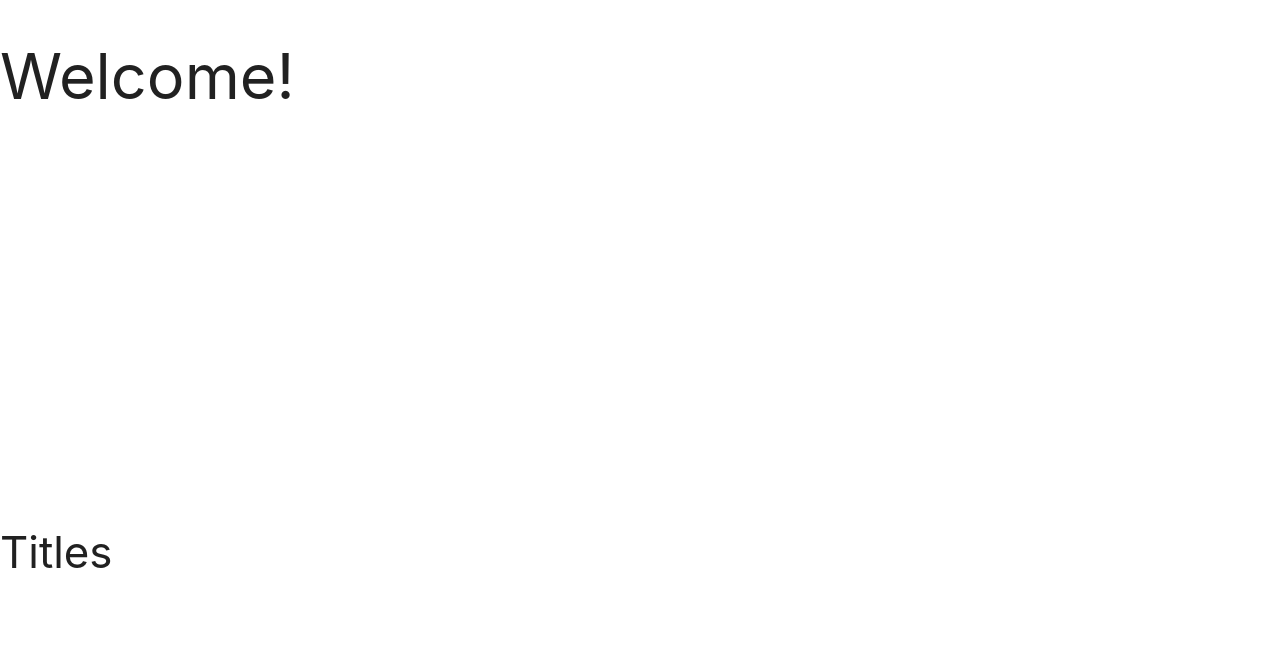
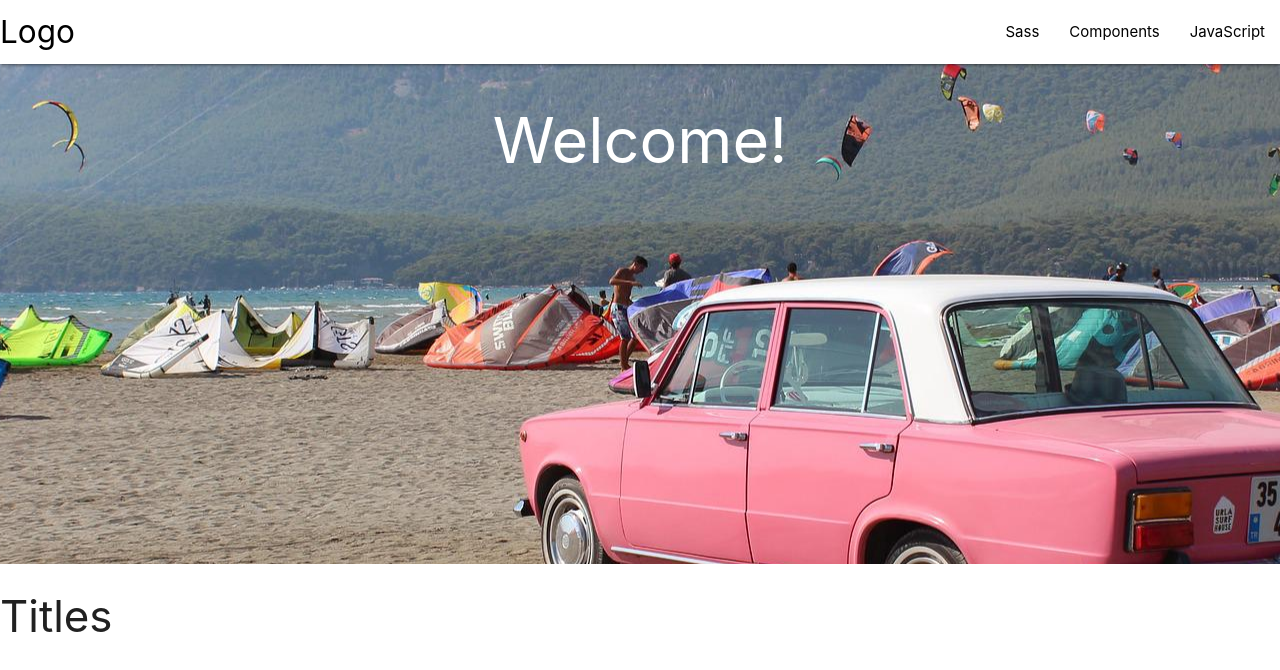
Before and after one commit to corteri/microverse, a plain HTML site: page index.html in a window 1280 px wide. Drawn offline with nearby package versions, Linux system fonts and the light colour scheme.

Commit message:
Added Navbar With Styling

```diff
--- a/index.html
+++ b/index.html
@@ -5,20 +5,36 @@
     <meta name="viewport" content="width=device-width, initial-scale=1.0">
     <title>Hello World</title>
     <link rel="stylesheet" href="https://cdnjs.cloudflare.com/ajax/libs/materialize/1.0.0/css/materialize.min.css">
+    <link rel="stylesheet" href="./style.css">
 </head>
 <body>
-   <section id = "navbar">
-   </section>
+    <nav id="navbar">
+        <div class="nav-wrapper" style="background-color: white;">
+          <a href="#" class="brand-logo" style="color:black">Logo</a>
+          <ul id="nav-mobile" class="right hide-on-med-and-down">
+            <li><a href="sass.html" style="color:black">Sass</a></li>
+            <li><a href="badges.html" style="color:black">Components</a></li>
+            <li><a href="collapsible.html" style="color:black">JavaScript</a></li>
+          </ul>
+        </div>
+      </nav>
 
     <section id = "welcome">
         <div class="parallax-container">
-            <div class="parallax"><img src=""></div>
-            <h1>Welcome!</h1>
+            <div class="parallax"><img src="./resources/welcome.jpg"></div>
+            <h1 class="title">Welcome!</h1>
         </div>
     </section>
     <section id="projects">
     <h3 class="project-title">Titles</h3>
     </section>
 </body>
+
+    </script>
 <script src="https://cdnjs.cloudflare.com/ajax/libs/materialize/1.0.0/js/materialize.min.js"></script>
+<script type="text/javascript">
+    document.addEventListener('DOMContentLoaded', function() {
+    var elems = document.querySelectorAll('.parallax');
+    var instances = M.Parallax.init(elems, 0);
+  });</script>
 </html>
--- /dev/null
+++ b/style.css
@@ -0,0 +1,8 @@
+.title{
+    text-align: center;
+    color: white;
+    align: center;
+}
+#navbar{
+    color:white;
+}
```
Also changed, not shown: resources/welcome.jpg (added).
